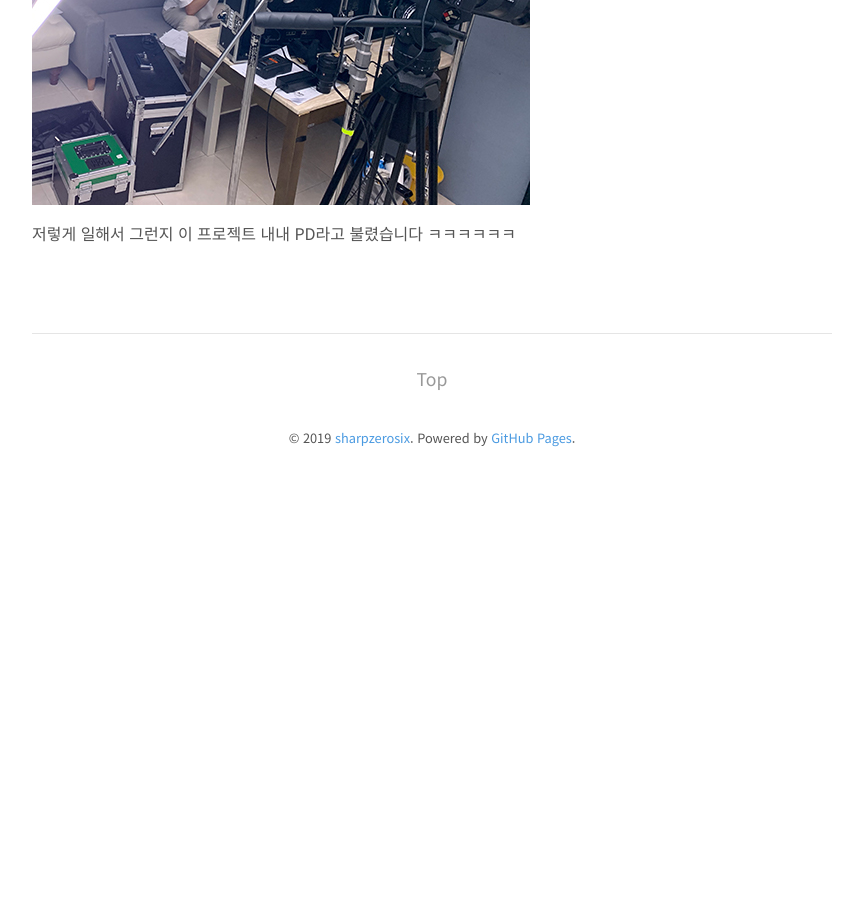
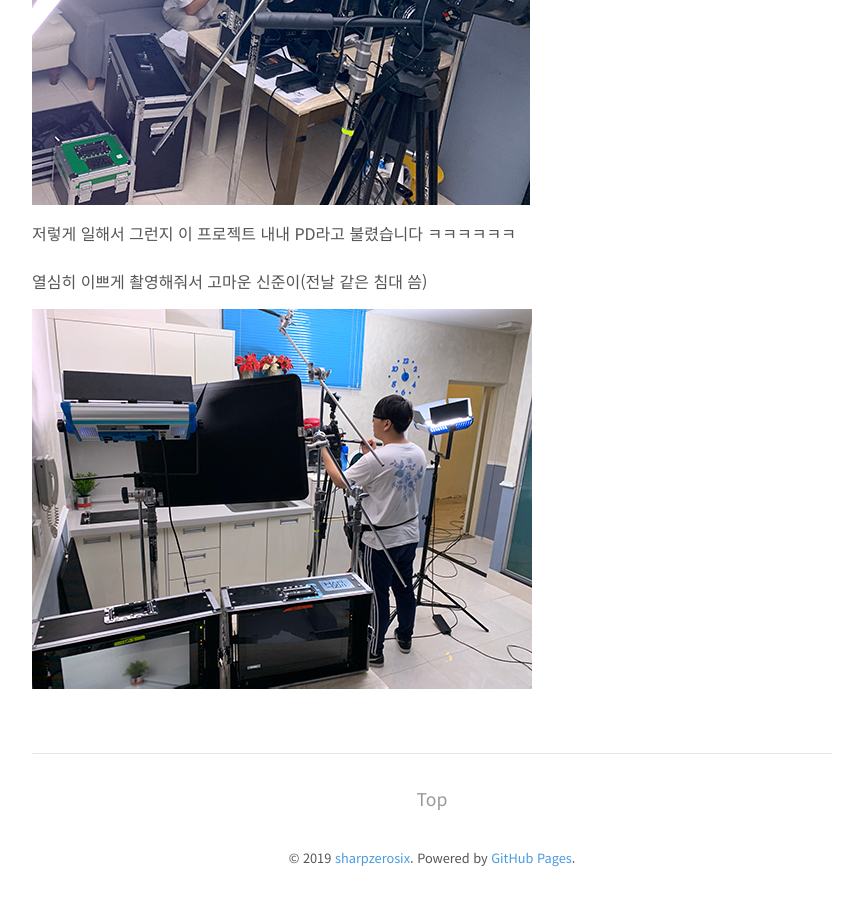
Before and after one commit to sharpzerosix/sharpzerosix.github.io, a Jekyll site: the page built from _posts/2019-07-30-jevisco-homeshopping.md, in a window 1280 px wide and 900 px high, scrolled down 8113 px. Shown: the whole window, without its empty margins (208-1071 px from the left). Built offline with Jekyll 4.4.1, drawn with Linux system fonts in a browser that asks for light colours; before the commit the page ends 8593 px from its top, so only the background shows below that.

Commit message:
post jevisco

```diff
--- a/_posts/2019-07-30-jevisco-homeshopping.md
+++ b/_posts/2019-07-30-jevisco-homeshopping.md
@@ -105,4 +105,8 @@ KT에서 운영하는 케이쇼핑에서 방송을하고 납기일은 약 20일
 
 ![ㅋㅋㅋㅋ](./assets/post/190730/PD.jpg)
 
-저렇게 일해서 그런지 이 프로젝트 내내 PD라고 불렸습니다 ㅋㅋㅋㅋㅋㅋ<br><br>
+저렇게 일해서 그런지 이 프로젝트 내내 PD라고 불렸습니다 ㅋㅋㅋㅋㅋㅋ<br>
+<br>
+열심히 이쁘게 촬영해줘서 고마운 신준이(전날 같은 침대 씀)<br>
+
+![신준아 고맙다](./assets/post/190730/sj.jpg)
```
Also changed, not shown: assets/post/190730/sj.jpg (added), 1 other file.
